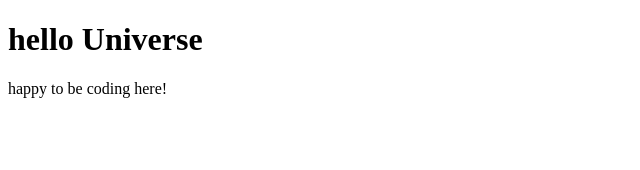
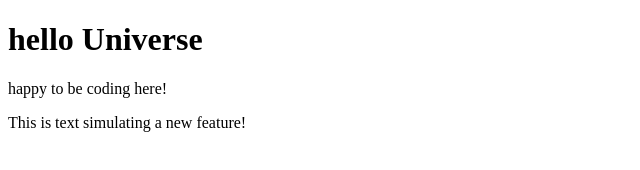
Before and after one commit to TurtleCodeTTTT/test-project, a plain HTML site: page index.html in a window 1280 px wide. Shown: the whole page, without its empty margins (0-640 px from the left). Drawn offline with Linux system fonts and the light colour scheme.

Commit message:
feat: simulate new feature

```diff
--- a/index.html
+++ b/index.html
@@ -10,5 +10,8 @@
   <p>
     happy to be coding here!
   </p>
+  <div>
+    This is text simulating a new feature!
+  </div>
 </body>
 </html>
```
